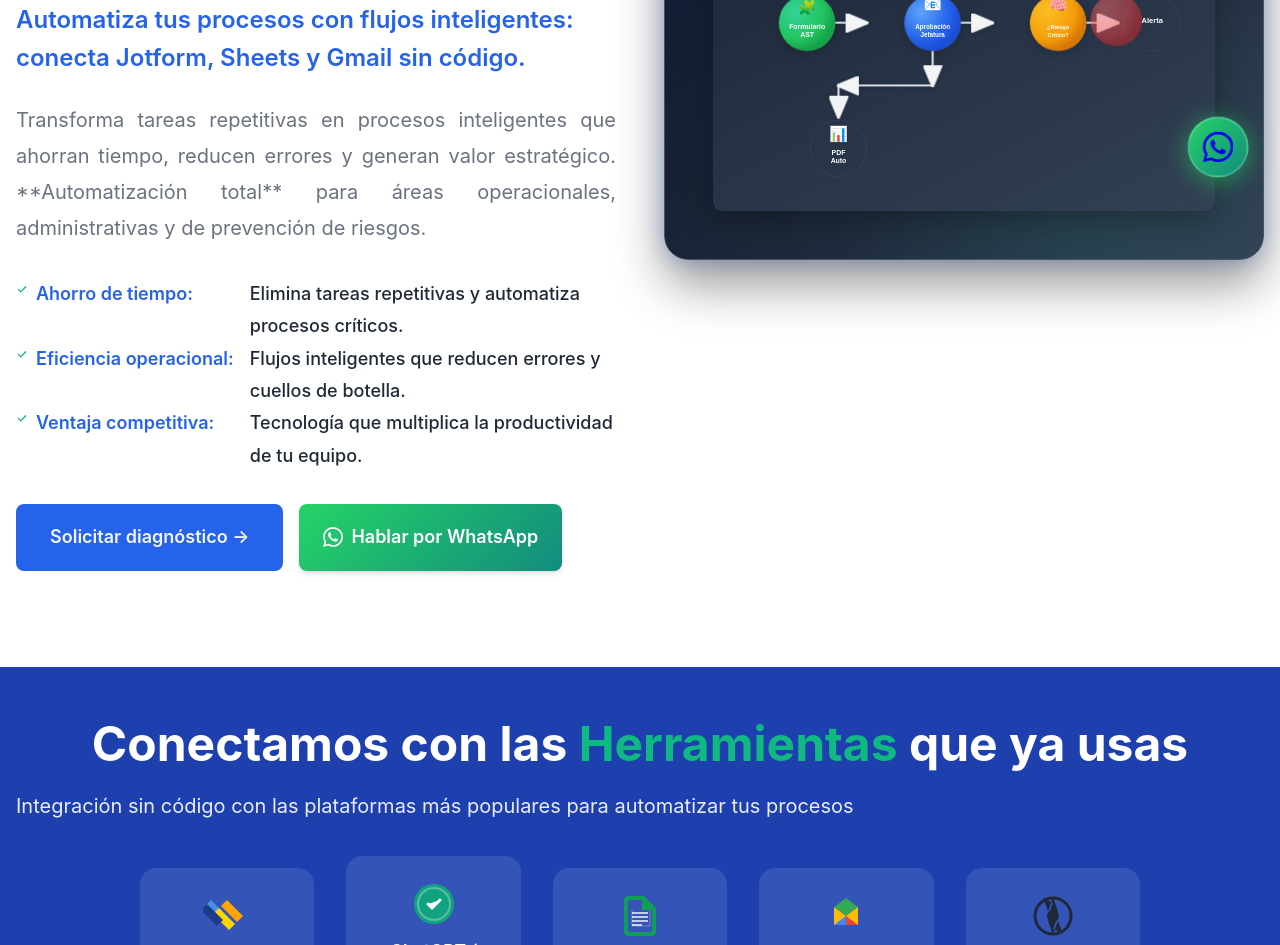
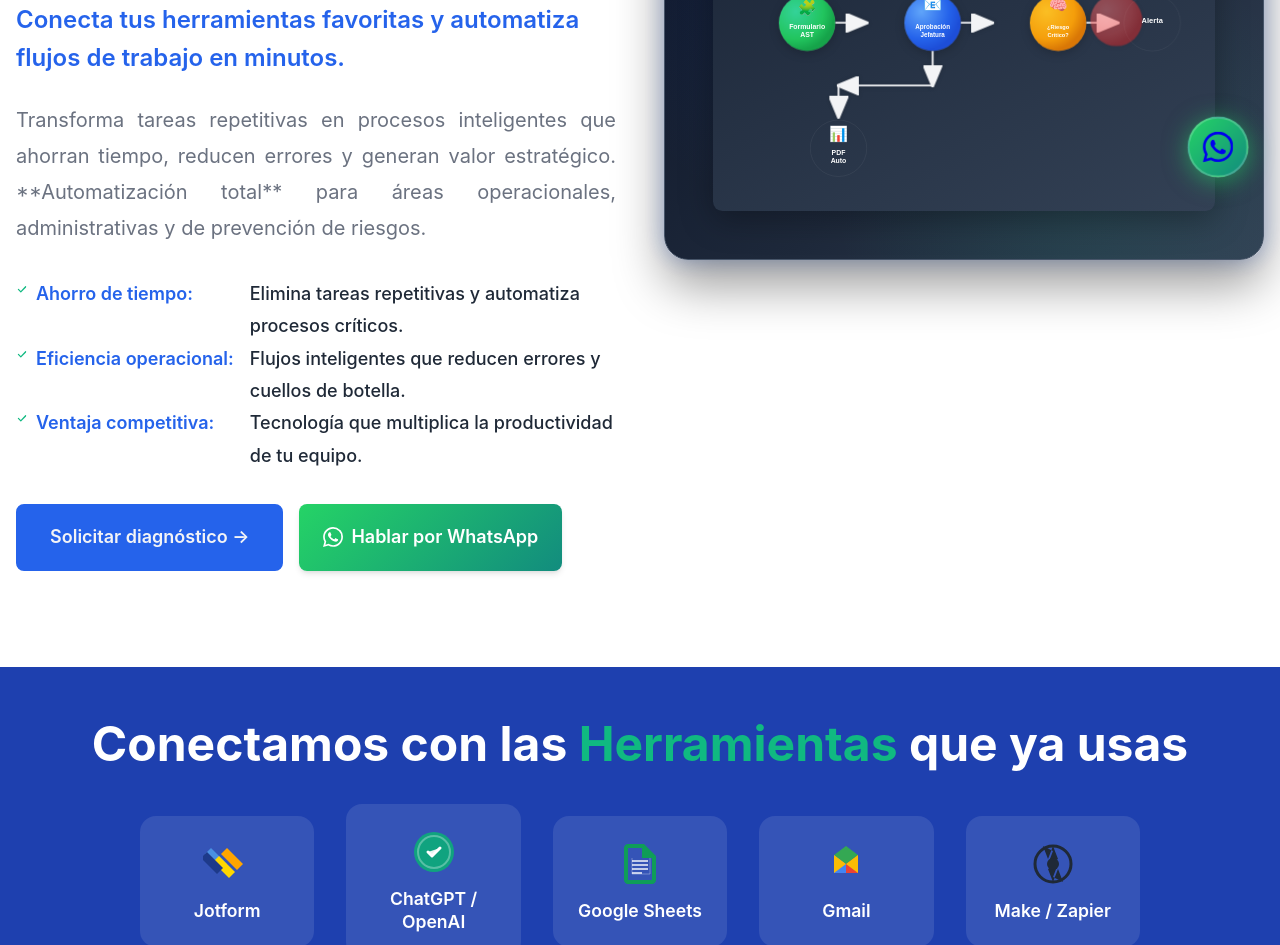
Before and after one commit to atencionclientetotalfix-sys/automatizafix, a website: page index.html in a window 1280 px wide. Shown: the part 591-1536 px from the top of the page. Drawn offline with Linux system fonts and the light colour scheme.

Commit message:
Mejora: OptimizaciÃ³n de frases en hero y secciÃ³n de herramientas - Frase hero mÃ¡s corta y enfocada en beneficios, eliminada menciÃ³n de 'sin cÃ³digo' - Eliminado subtÃ­tulo innecesario de la secciÃ³n de herramientas - Nueva frase: 'Conecta tus herramientas favoritas y automatiza flujos de trabajo en minutos'

```diff
--- a/index.html
+++ b/index.html
@@ -301,7 +301,7 @@
     <section id="hero" class="container">
         <div class="hero-content text-center">
             <h1>Automatiza tus <span class="text-primary">flujos de trabajo</span> y multiplica la <span class="text-primary">productividad</span> de tu empresa.</h1>
-            <p class="hero-highlight">Automatiza tus procesos con flujos inteligentes: conecta Jotform, Sheets y Gmail sin código.</p>
+            <p class="hero-highlight">Conecta tus herramientas favoritas y automatiza flujos de trabajo en minutos.</p>
             <p class="hero-subtitle">Transforma tareas repetitivas en procesos inteligentes que ahorran tiempo, reducen errores y generan valor estratégico. **Automatización total** para áreas operacionales, administrativas y de prevención de riesgos.</p>
 
             <ul class="hero-bullets">
@@ -452,8 +452,7 @@
     <!-- ================================================================== -->
     <section class="section-padding" style="background-color: var(--color-secondary); padding: 3rem 0;">
         <div class="container">
-            <h2 class="text-center mb-4" style="color: white;">Conectamos con las <span style="color: var(--color-accent);">Herramientas</span> que ya usas</h2>
-            <p class="text-center hero-subtitle mb-8" style="color: rgba(255,255,255,0.9);">Integración sin código con las plataformas más populares para automatizar tus procesos</p>
+            <h2 class="text-center mb-8" style="color: white;">Conectamos con las <span style="color: var(--color-accent);">Herramientas</span> que ya usas</h2>
 
             <div class="integraciones-grid" style="display: grid; grid-template-columns: repeat(auto-fit, minmax(150px, 1fr)); gap: 2rem; max-width: 1000px; margin: 0 auto; justify-items: center;">
                 <div class="integracion-item" style="display: flex; flex-direction: column; align-items: center; justify-content: center; text-align: center; padding: 1.5rem; background: rgba(255,255,255,0.1); border-radius: 1rem; transition: transform 0.3s; width: 100%; max-width: 180px;">
```
